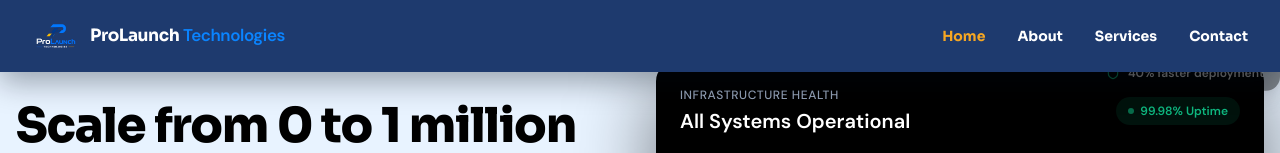
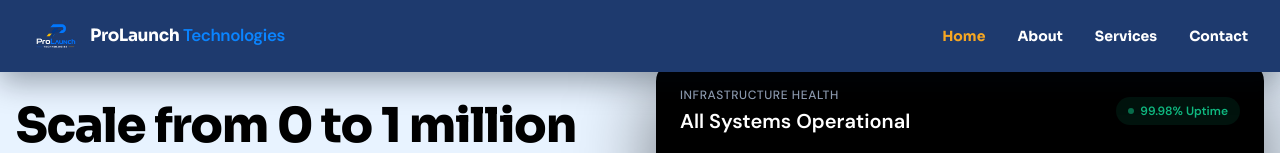
Before and after one commit to ProLaunch-Group/ptech-web, a Next.js app: page / in a window 1280 px wide. Shown: the top 153 px of the page. Built offline with nearby package versions, Linux system fonts and the light colour scheme.

Commit message:
refactor: update background color and prune unused icon imports

```diff
--- a/src/components/module/home/Hero.tsx
+++ b/src/components/module/home/Hero.tsx
@@ -2,7 +2,7 @@
 
 import Link from 'next/link';
 import HeroCard from '@/components/module/home/HeroCard';
-import { ArrowRight, ChevronRight, Shield } from 'lucide-react';
+import { ArrowRight, ChevronRight } from 'lucide-react';
 import { motion } from 'framer-motion';
 import { StaggerContainer } from '@/components/animation/StaggerContainer';
 import { slideFromLeft, slideFromRight } from '@/libs/motion-variants';
@@ -78,24 +78,6 @@ export default function Hero() {
           {/* Right Side: Visual Dashboard Panel */}
           <aside className="relative" aria-label="Live System Uptime Metrics">
             <HeroCard />
-
-            {/* Floating Contextual Badge */}
-            <motion.span
-              initial={{ opacity: 0 }}
-              animate={{ y: [0, 8, 0], opacity: 1 }}
-              transition={{
-                repeat: Infinity,
-                duration: 4,
-                ease: 'easeInOut',
-                delay: 1,
-              }}
-              className="absolute -top-4 -right-4 bg-[#000000] rounded-xl px-4 py-2.5 shadow-xl flex items-center gap-2"
-            >
-              <Shield size={14} className="text-[#10B981]" aria-hidden="true" />
-              <span className="text-white text-xs font-semibold font-sans">
-                40% faster deployment
-              </span>
-            </motion.span>
           </aside>
         </div>
       </section>
--- a/src/components/module/home/HeroCard.tsx
+++ b/src/components/module/home/HeroCard.tsx
@@ -25,7 +25,7 @@ export default function HeroCard() {
             All Systems Operational
           </p>
         </div>
-        <span className="flex items-center gap-1.5 bg-[#10B981]/10 text-[#10B981] px-3 py-1.5 rounded-full text-xs font-semibold font-sans">
+        <span className="flex justify-center items-center gap-1.5 bg-[#10B981]/10 text-[#10B981] px-3 py-1.5 rounded-full text-xs font-semibold font-sans">
           <span className="w-1.5 h-1.5 rounded-full bg-[#10B981] animate-pulse" />
           99.98% Uptime
         </span>
```
